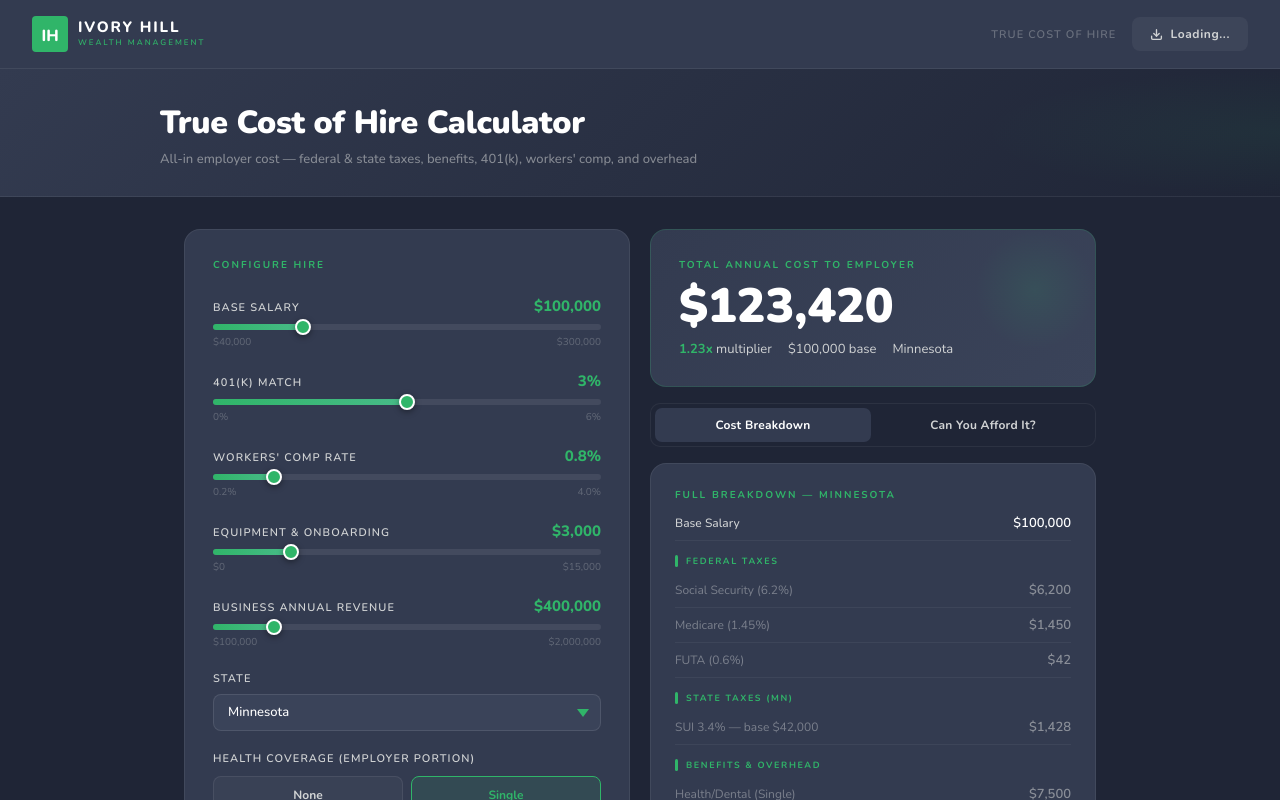
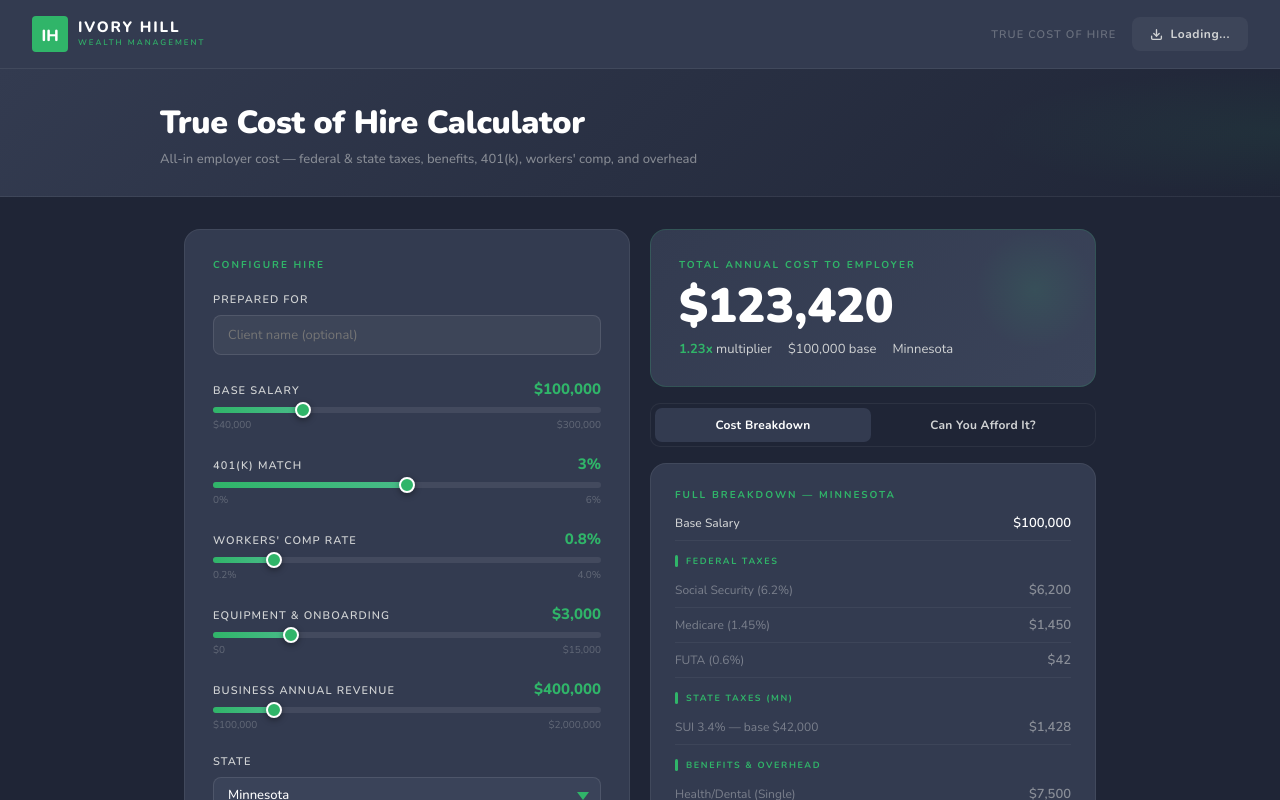
Before and after one commit to kurtsaltrichter/ivory-hill-calculator, a Next.js app: page / in a window 1280 px wide. Shown: the top 800 px of the page. Built offline with nearby package versions, Linux system fonts and the light colour scheme.

Commit message:
Update Calculator.js

```diff
--- a/app/Calculator.js
+++ b/app/Calculator.js
@@ -161,6 +161,7 @@ export default function Calculator() {
   const [tab, setTab] = useState("breakdown");
   const [pdfReady, setPdfReady] = useState(false);
   const [exporting, setExporting] = useState(false);
+  const [clientName, setClientName] = useState("");
 
   useEffect(() => {
     let jspdfLoaded = false;
@@ -225,75 +226,76 @@ export default function Calculator() {
         : "You need "+fmt(c.revenueNeeded)+" in annual revenue to hit a healthy 25% labor cost ratio.";
 
       const lineRow = (label, val, indent) => `
-        <div style="display:flex;justify-content:space-between;align-items:center;padding:9px ${indent?"12px 9px 12px 20px":"12px"};border-bottom:1px solid rgba(255,255,255,0.05);">
-          <span style="font-size:12px;color:rgba(209,211,212,${indent?"0.6":"0.85"});font-weight:${indent?"400":"500"};">${label}</span>
-          <span style="font-size:13px;font-weight:700;color:${indent?"rgba(255,255,255,0.8)":"#fff"};background:rgba(255,255,255,0.04);padding:3px 10px;border-radius:4px;">${val}</span>
+        <div style="display:flex;justify-content:space-between;align-items:center;padding:12px ${indent?"14px 12px 14px 26px":"14px"};border-bottom:1px solid rgba(255,255,255,0.05);">
+          <span style="font-size:15px;color:rgba(209,211,212,${indent?"0.65":"0.9"});font-weight:${indent?"400":"500"};">${label}</span>
+          <span style="font-size:15px;font-weight:700;color:${indent?"rgba(255,255,255,0.85)":"#fff"};background:rgba(255,255,255,0.05);padding:4px 14px;border-radius:4px;min-width:90px;text-align:right;">${val}</span>
         </div>`;
       const secHead = (label) => `
-        <div style="display:flex;align-items:center;gap:8px;padding:14px 12px 6px;background:rgba(48,181,105,0.06);border-left:3px solid #30b569;margin:8px 0 0;">
-          <span style="font-size:8px;color:#30b569;letter-spacing:0.2em;font-weight:800;text-transform:uppercase;">${label}</span>
+        <div style="display:flex;align-items:center;gap:8px;padding:14px 14px 8px;background:rgba(48,181,105,0.07);border-left:3px solid #30b569;margin:10px 0 0;">
+          <span style="font-size:11px;color:#30b569;letter-spacing:0.16em;font-weight:800;text-transform:uppercase;">${label}</span>
         </div>`;
 
       const barPct = Math.min(c.pctRev * 100, 100).toFixed(1);
       const surplusColor = (revenue >= c.revenueNeeded) ? "#30b569" : "#ef4444";
       const surplusVal = (revenue >= c.revenueNeeded ? "+" : "") + fmt(revenue - c.revenueNeeded);
+      const clientLine = clientName ? clientName : "—";
 
       const el = document.createElement("div");
-      el.style.cssText = "position:fixed;left:-9999px;top:0;width:1100px;background:#161d2e;font-family:Arial,sans-serif;padding-bottom:0;";
+      el.style.cssText = "position:fixed;left:-9999px;top:0;width:1200px;background:#161d2e;font-family:Arial,sans-serif;";
       el.innerHTML = `
         <!-- HEADER -->
-        <div style="background:linear-gradient(135deg,#1f2a40 0%,#2a3550 100%);padding:26px 44px;display:flex;justify-content:space-between;align-items:center;border-bottom:3px solid #30b569;">
-          <div style="display:flex;align-items:center;gap:14px;">
-            <div style="width:38px;height:38px;background:linear-gradient(135deg,#30b569,#48bb88);border-radius:8px;display:flex;align-items:center;justify-content:center;">
-              <span style="color:#fff;font-size:14px;font-weight:900;letter-spacing:-1px;">IH</span>
+        <div style="background:linear-gradient(135deg,#1f2a40 0%,#2a3550 100%);padding:30px 48px;display:flex;justify-content:space-between;align-items:center;border-bottom:3px solid #30b569;">
+          <div style="display:flex;align-items:center;gap:16px;">
+            <div style="width:46px;height:46px;background:linear-gradient(135deg,#30b569,#48bb88);border-radius:9px;display:flex;align-items:center;justify-content:center;">
+              <span style="color:#fff;font-size:17px;font-weight:900;letter-spacing:-1px;">IH</span>
             </div>
             <div>
-              <div style="font-size:19px;font-weight:900;color:#fff;letter-spacing:0.14em;line-height:1;">IVORY HILL</div>
-              <div style="font-size:8px;color:#30b569;letter-spacing:0.22em;font-weight:700;margin-top:3px;">WEALTH MANAGEMENT</div>
+              <div style="font-size:22px;font-weight:900;color:#fff;letter-spacing:0.14em;line-height:1;">IVORY HILL</div>
+              <div style="font-size:10px;color:#30b569;letter-spacing:0.22em;font-weight:700;margin-top:4px;">WEALTH MANAGEMENT</div>
             </div>
           </div>
           <div style="text-align:center;">
-            <div style="font-size:15px;font-weight:700;color:#fff;letter-spacing:0.04em;">True Cost of Hire</div>
-            <div style="font-size:9px;color:rgba(209,211,212,0.45);margin-top:4px;letter-spacing:0.08em;">EMPLOYER COST ANALYSIS</div>
+            <div style="font-size:17px;font-weight:700;color:#fff;">True Cost of Hire — Employer Cost Analysis</div>
+            ${clientName ? `<div style="font-size:13px;color:rgba(209,211,212,0.55);margin-top:6px;">Prepared for <span style="color:#30b569;font-weight:700;">${clientLine}</span></div>` : ""}
           </div>
           <div style="text-align:right;">
-            <div style="font-size:10px;color:rgba(209,211,212,0.5);letter-spacing:0.05em;">${new Date().toLocaleDateString("en-US",{year:"numeric",month:"long",day:"numeric"})}</div>
-            <div style="font-size:9px;color:rgba(48,181,105,0.6);margin-top:3px;">ivoryhill.com</div>
+            <div style="font-size:12px;color:rgba(209,211,212,0.5);">${new Date().toLocaleDateString("en-US",{year:"numeric",month:"long",day:"numeric"})}</div>
+            <div style="font-size:11px;color:rgba(48,181,105,0.6);margin-top:5px;">ivoryhill.com</div>
           </div>
         </div>
 
         <!-- HERO BAND -->
-        <div style="background:linear-gradient(135deg,#243044 0%,#1e2a3d 100%);padding:28px 44px;display:flex;justify-content:space-between;align-items:center;border-bottom:1px solid rgba(255,255,255,0.06);">
+        <div style="background:linear-gradient(135deg,#243044 0%,#1e2a3d 100%);padding:32px 48px;display:flex;justify-content:space-between;align-items:center;border-bottom:1px solid rgba(255,255,255,0.06);">
           <div>
-            <div style="font-size:8.5px;color:#30b569;letter-spacing:0.22em;font-weight:800;margin-bottom:8px;">TOTAL ANNUAL EMPLOYER COST</div>
-            <div style="font-size:52px;font-weight:900;color:#fff;line-height:1;letter-spacing:-1px;">${fmt(c.total)}</div>
-            <div style="font-size:12px;color:rgba(209,211,212,0.5);margin-top:8px;">${fmt(salary)} base salary &nbsp;·&nbsp; ${c.stName}</div>
+            <div style="font-size:11px;color:#30b569;letter-spacing:0.22em;font-weight:800;margin-bottom:10px;">TOTAL ANNUAL EMPLOYER COST</div>
+            <div style="font-size:60px;font-weight:900;color:#fff;line-height:1;letter-spacing:-1px;">${fmt(c.total)}</div>
+            <div style="font-size:15px;color:rgba(209,211,212,0.5);margin-top:10px;">${fmt(salary)} base salary &nbsp;·&nbsp; ${c.stName}</div>
           </div>
-          <div style="display:flex;flex-direction:column;align-items:flex-end;gap:12px;">
-            <div style="background:rgba(48,181,105,0.12);border:1px solid rgba(48,181,105,0.3);padding:10px 20px;border-radius:8px;text-align:center;">
-              <div style="font-size:28px;font-weight:900;color:#30b569;line-height:1;">${c.mult.toFixed(2)}x</div>
-              <div style="font-size:8px;color:rgba(48,181,105,0.7);letter-spacing:0.12em;margin-top:3px;">SALARY MULTIPLIER</div>
+          <div style="display:flex;flex-direction:column;align-items:flex-end;gap:14px;">
+            <div style="background:rgba(48,181,105,0.12);border:1px solid rgba(48,181,105,0.35);padding:14px 26px;border-radius:10px;text-align:center;">
+              <div style="font-size:36px;font-weight:900;color:#30b569;line-height:1;">${c.mult.toFixed(2)}x</div>
+              <div style="font-size:10px;color:rgba(48,181,105,0.7);letter-spacing:0.12em;margin-top:5px;">SALARY MULTIPLIER</div>
             </div>
-            <div style="font-size:10px;color:rgba(209,211,212,0.4);text-align:right;">All-in cost including taxes,<br>benefits &amp; overhead</div>
+            <div style="font-size:12px;color:rgba(209,211,212,0.4);text-align:right;line-height:1.6;">All-in cost including taxes,<br>benefits &amp; overhead</div>
           </div>
         </div>
 
         <!-- INPUT PILLS -->
-        <div style="display:flex;gap:0;margin:0;border-bottom:1px solid rgba(255,255,255,0.06);">
+        <div style="display:flex;gap:0;border-bottom:1px solid rgba(255,255,255,0.06);">
           ${[["BASE SALARY",fmt(salary)],["401(K) MATCH",match+"%"],["HEALTH COVERAGE",healthOpts[health].label],["WORKERS COMP",(wc*100).toFixed(1)+"%"],["EQUIP / ONBOARD",fmt(equip)],["ANNUAL REVENUE",fmt(revenue)]].map(([l,v],i)=>`
-            <div style="flex:1;padding:14px 12px;text-align:center;border-right:1px solid rgba(255,255,255,0.05);background:${i%2===0?"rgba(255,255,255,0.015)":"transparent"};">
-              <div style="font-size:6.5px;color:#30b569;letter-spacing:0.18em;font-weight:800;margin-bottom:6px;">${l}</div>
-              <div style="font-size:14px;font-weight:800;color:#fff;">${v}</div>
+            <div style="flex:1;padding:16px 12px;text-align:center;border-right:1px solid rgba(255,255,255,0.05);background:${i%2===0?"rgba(255,255,255,0.015)":"transparent"};">
+              <div style="font-size:8px;color:#30b569;letter-spacing:0.16em;font-weight:800;margin-bottom:7px;">${l}</div>
+              <div style="font-size:16px;font-weight:800;color:#fff;">${v}</div>
             </div>`).join("")}
         </div>
 
         <!-- TWO COLUMNS -->
-        <div style="display:flex;gap:0;padding:0;">
+        <div style="display:flex;gap:0;">
 
           <!-- LEFT: COST BREAKDOWN -->
-          <div style="flex:1;border-right:1px solid rgba(255,255,255,0.06);padding:24px 0 24px;">
+          <div style="flex:1;border-right:1px solid rgba(255,255,255,0.06);padding:24px 0;">
             <div style="padding:0 24px 14px;border-bottom:1px solid rgba(255,255,255,0.06);">
-              <div style="font-size:9px;color:#30b569;letter-spacing:0.2em;font-weight:800;">COST BREAKDOWN</div>
+              <div style="font-size:11px;color:#30b569;letter-spacing:0.2em;font-weight:800;">COST BREAKDOWN</div>
             </div>
             <div style="padding:0 12px;">
               ${secHead("BASE COMPENSATION")}
@@ -311,59 +313,59 @@ export default function Calculator() {
               ${lineRow("Workers Compensation ("+(wc*100).toFixed(1)+"%)", fmt(c.wcCost), true)}
               ${lineRow("Equipment & Onboarding", fmt(equip), true)}
             </div>
-            <div style="margin:16px 12px 0;padding:16px 18px;background:linear-gradient(135deg,rgba(48,181,105,0.12),rgba(48,181,105,0.06));border:1px solid rgba(48,181,105,0.3);border-radius:8px;display:flex;justify-content:space-between;align-items:center;">
-              <span style="font-size:14px;font-weight:900;color:#fff;letter-spacing:0.04em;">TOTAL EMPLOYER COST</span>
-              <span style="font-size:22px;font-weight:900;color:#30b569;">${fmt(c.total)}</span>
+            <div style="margin:16px 12px 0;padding:18px 20px;background:linear-gradient(135deg,rgba(48,181,105,0.12),rgba(48,181,105,0.06));border:1px solid rgba(48,181,105,0.3);border-radius:8px;display:flex;justify-content:space-between;align-items:center;">
+              <span style="font-size:16px;font-weight:900;color:#fff;letter-spacing:0.04em;">TOTAL EMPLOYER COST</span>
+              <span style="font-size:24px;font-weight:900;color:#30b569;">${fmt(c.total)}</span>
             </div>
           </div>
 
           <!-- RIGHT: AFFORDABILITY -->
-          <div style="flex:1;padding:24px 0 24px;">
+          <div style="flex:1;padding:24px 0;">
             <div style="padding:0 24px 14px;border-bottom:1px solid rgba(255,255,255,0.06);">
-              <div style="font-size:9px;color:#30b569;letter-spacing:0.2em;font-weight:800;">CAN YOU AFFORD IT?</div>
+              <div style="font-size:11px;color:#30b569;letter-spacing:0.2em;font-weight:800;">CAN YOU AFFORD IT?</div>
             </div>
-            <div style="padding:16px 20px;">
+            <div style="padding:16px 22px;">
 
               <!-- Verdict card -->
-              <div style="background:linear-gradient(135deg,rgba(255,255,255,0.03),rgba(255,255,255,0.01));border:1.5px solid ${sc};border-radius:10px;padding:22px;text-align:center;margin-bottom:20px;position:relative;overflow:hidden;">
-                <div style="position:absolute;top:0;left:0;right:0;height:3px;background:${sc};"></div>
-                <div style="font-size:28px;font-weight:900;color:${sc};letter-spacing:0.08em;margin-bottom:8px;">${statusLabel}</div>
-                <div style="font-size:13px;color:#d1d3d4;margin-bottom:6px;">${(c.pctRev*100).toFixed(1)}% of ${fmt(revenue)} annual revenue</div>
-                <div style="font-size:11px;color:rgba(209,211,212,0.55);line-height:1.5;">${statusMsg}</div>
+              <div style="border:2px solid ${sc};border-radius:10px;padding:24px;text-align:center;margin-bottom:22px;position:relative;overflow:hidden;background:rgba(255,255,255,0.02);">
+                <div style="position:absolute;top:0;left:0;right:0;height:4px;background:${sc};"></div>
+                <div style="font-size:32px;font-weight:900;color:${sc};letter-spacing:0.08em;margin-bottom:10px;">${statusLabel}</div>
+                <div style="font-size:15px;color:#d1d3d4;margin-bottom:8px;">${(c.pctRev*100).toFixed(1)}% of ${fmt(revenue)} annual revenue</div>
+                <div style="font-size:13px;color:rgba(209,211,212,0.6);line-height:1.6;">${statusMsg}</div>
               </div>
 
               <!-- Progress bar -->
-              <div style="margin-bottom:20px;">
-                <div style="display:flex;justify-content:space-between;margin-bottom:8px;">
-                  <span style="font-size:10px;color:rgba(209,211,212,0.55);">Labor Cost as % of Revenue</span>
-                  <span style="font-size:11px;font-weight:800;color:${sc};">${(c.pctRev*100).toFixed(1)}%</span>
+              <div style="margin-bottom:22px;">
+                <div style="display:flex;justify-content:space-between;margin-bottom:9px;">
+                  <span style="font-size:12px;color:rgba(209,211,212,0.6);">Labor Cost as % of Revenue</span>
+                  <span style="font-size:14px;font-weight:800;color:${sc};">${(c.pctRev*100).toFixed(1)}%</span>
                 </div>
-                <div style="height:12px;background:rgba(255,255,255,0.07);border-radius:6px;overflow:hidden;position:relative;">
-                  <div style="position:absolute;left:0;top:0;height:100%;width:20%;background:rgba(48,181,105,0.15);border-right:1px dashed rgba(48,181,105,0.4);"></div>
-                  <div style="position:absolute;left:0;top:0;height:100%;width:30%;background:rgba(245,158,11,0.08);border-right:1px dashed rgba(245,158,11,0.4);"></div>
-                  <div style="height:100%;width:${barPct}%;background:linear-gradient(90deg,${sc},${sc}cc);border-radius:6px;transition:width 0.3s;"></div>
+                <div style="height:14px;background:rgba(255,255,255,0.07);border-radius:7px;overflow:hidden;position:relative;">
+                  <div style="position:absolute;left:0;top:0;height:100%;width:20%;background:rgba(48,181,105,0.15);border-right:1px dashed rgba(48,181,105,0.5);"></div>
+                  <div style="position:absolute;left:0;top:0;height:100%;width:30%;background:rgba(245,158,11,0.08);border-right:1px dashed rgba(245,158,11,0.5);"></div>
+                  <div style="height:100%;width:${barPct}%;background:${sc};border-radius:7px;"></div>
                 </div>
-                <div style="display:flex;justify-content:space-between;margin-top:5px;">
-                  <span style="font-size:7.5px;color:rgba(48,181,105,0.5);">● Comfortable ≤20%</span>
-                  <span style="font-size:7.5px;color:rgba(245,158,11,0.5);">● Manageable ≤30%</span>
-                  <span style="font-size:7.5px;color:rgba(239,68,68,0.5);">● Stretched &gt;30%</span>
+                <div style="display:flex;justify-content:space-between;margin-top:7px;">
+                  <span style="font-size:10px;color:rgba(48,181,105,0.6);">● Comfortable ≤20%</span>
+                  <span style="font-size:10px;color:rgba(245,158,11,0.6);">● Manageable ≤30%</span>
+                  <span style="font-size:10px;color:rgba(239,68,68,0.5);">● Stretched &gt;30%</span>
                 </div>
               </div>
 
-              <!-- Metric cards grid -->
-              <div style="display:grid;grid-template-columns:1fr 1fr;gap:10px;">
+              <!-- Metric grid -->
+              <div style="display:grid;grid-template-columns:1fr 1fr;gap:12px;">
                 ${[
                   ["Revenue Needed", fmt(c.revenueNeeded), "for 25% labor ratio", "rgba(209,211,212,0.9)"],
                   ["Your Revenue", fmt(revenue), "current annual revenue", "rgba(209,211,212,0.9)"],
                   ["Surplus / Gap", surplusVal, "vs. 25% target", surplusColor],
+                  ["Monthly Cost", fmt(Math.round(c.total/12)), "per month all-in", "rgba(209,211,212,0.9)"],
                   ["Daily Cost", fmt(Math.round(c.total/260)), "per working day", "rgba(209,211,212,0.9)"],
                   ["Hourly Cost", fmt(Math.round(c.total/2080)), "per working hour", "rgba(209,211,212,0.9)"],
-                  ["Monthly Cost", fmt(Math.round(c.total/12)), "per month all-in", "rgba(209,211,212,0.9)"],
                 ].map(([l,v,sub,col])=>`
-                  <div style="background:rgba(255,255,255,0.035);border:1px solid rgba(255,255,255,0.07);border-radius:8px;padding:14px 16px;">
-                    <div style="font-size:18px;font-weight:900;color:${col};line-height:1;margin-bottom:4px;">${v}</div>
-                    <div style="font-size:10px;font-weight:700;color:rgba(209,211,212,0.8);margin-bottom:2px;">${l}</div>
-                    <div style="font-size:8.5px;color:rgba(209,211,212,0.35);">${sub}</div>
+                  <div style="background:rgba(255,255,255,0.035);border:1px solid rgba(255,255,255,0.07);border-radius:8px;padding:16px 18px;">
+                    <div style="font-size:22px;font-weight:900;color:${col};line-height:1;margin-bottom:5px;">${v}</div>
+                    <div style="font-size:12px;font-weight:700;color:rgba(209,211,212,0.8);margin-bottom:3px;">${l}</div>
+                    <div style="font-size:10px;color:rgba(209,211,212,0.35);">${sub}</div>
                   </div>`).join("")}
               </div>
             </div>
@@ -371,23 +373,23 @@ export default function Calculator() {
         </div>
 
         <!-- FOOTER -->
-        <div style="background:linear-gradient(135deg,#151c2e,#1a2236);padding:14px 44px;border-top:2px solid #30b569;display:flex;justify-content:space-between;align-items:center;">
-          <span style="font-size:8.5px;color:rgba(209,211,212,0.35);">Estimates only — consult a CPA for precise figures. SUI/SDI reflect 2025 new employer averages.</span>
-          <span style="font-size:8.5px;color:rgba(48,181,105,0.6);">ivoryhill.com &nbsp;|&nbsp; kurt@ivoryhill.com &nbsp;|&nbsp; 952.828.5336</span>
+        <div style="background:linear-gradient(135deg,#151c2e,#1a2236);padding:16px 48px;border-top:2px solid #30b569;display:flex;justify-content:space-between;align-items:center;">
+          <span style="font-size:11px;color:rgba(209,211,212,0.35);">Estimates only — consult a CPA for precise figures. SUI/SDI reflect 2025 new employer averages.</span>
+          <span style="font-size:11px;color:rgba(48,181,105,0.6);">ivoryhill.com &nbsp;|&nbsp; kurt@ivoryhill.com &nbsp;|&nbsp; 952.828.5336</span>
         </div>
       `;
 
       document.body.appendChild(el);
       const canvas = await window.html2canvas(el, {
         backgroundColor: "#161d2e",
-        scale: 2,
+        scale: 3,
         useCORS: true,
         allowTaint: true,
         scrollX: 0,
         scrollY: 0,
-        width: 1100,
+        width: 1200,
         height: el.scrollHeight,
-        windowWidth: 1100,
+        windowWidth: 1200,
         windowHeight: el.scrollHeight,
       });
       document.body.removeChild(el);
@@ -397,7 +399,8 @@ export default function Calculator() {
       const pdfH = Math.round((canvas.height / canvas.width) * pdfW);
       const doc = new jsPDF({ unit: "pt", format: [pdfW, pdfH], orientation: "landscape" });
       doc.addImage(imgData, "PNG", 0, 0, pdfW, pdfH);
-      doc.save("ivory-hill-hire-cost-" + new Date().toISOString().slice(0, 10) + ".pdf");
+      const safeName = clientName ? "-" + clientName.replace(/[^a-z0-9]/gi,"_").toLowerCase() : "";
+      doc.save("ivory-hill-hire-cost" + safeName + "-" + new Date().toISOString().slice(0,10) + ".pdf");
     } catch (e) { console.error(e); }
     setExporting(false);
   };
@@ -443,9 +446,22 @@ export default function Calculator() {
 
         {/* LEFT: Inputs */}
         <div style={{ background: C.navy2, borderRadius: "16px", padding: "28px", border: "1px solid rgba(255,255,255,0.07)" }}>
-          <div style={{ fontSize: "10px", color: C.green1, letterSpacing: "0.2em", textTransform: "uppercase", fontWeight: "700", marginBottom: "24px" }}>
+          <div style={{ fontSize: "10px", color: C.green1, letterSpacing: "0.2em", textTransform: "uppercase", fontWeight: "700", marginBottom: "20px" }}>
             Configure Hire
           </div>
+
+          {/* Prepared For */}
+          <div style={{ marginBottom: "24px" }}>
+            <div style={{ fontSize: "11px", color: C.gray, letterSpacing: "0.1em", textTransform: "uppercase", fontWeight: "600", marginBottom: "8px" }}>Prepared For</div>
+            <input
+              type="text"
+              placeholder="Client name (optional)"
+              value={clientName}
+              onChange={(e) => setClientName(e.target.value)}
+              style={{ width: "100%", background: "rgba(255,255,255,0.05)", border: "1px solid rgba(255,255,255,0.1)", borderRadius: "8px", padding: "10px 14px", color: C.white, fontSize: "13px", fontFamily: "var(--font-nunito), sans-serif", outline: "none", boxSizing: "border-box" }}
+            />
+          </div>
+
           <Slider label="Base Salary" value={salary} min={40000} max={300000} step={5000} onChange={setSalary} format={fmt} />
           <Slider label="401(k) Match" value={match} min={0} max={6} step={0.5} onChange={setMatch} format={(v) => v + "%"} />
           <Slider label="Workers' Comp Rate" value={wc} min={0.002} max={0.04} step={0.001} onChange={setWc} format={(v) => (v * 100).toFixed(1) + "%"} />
```
